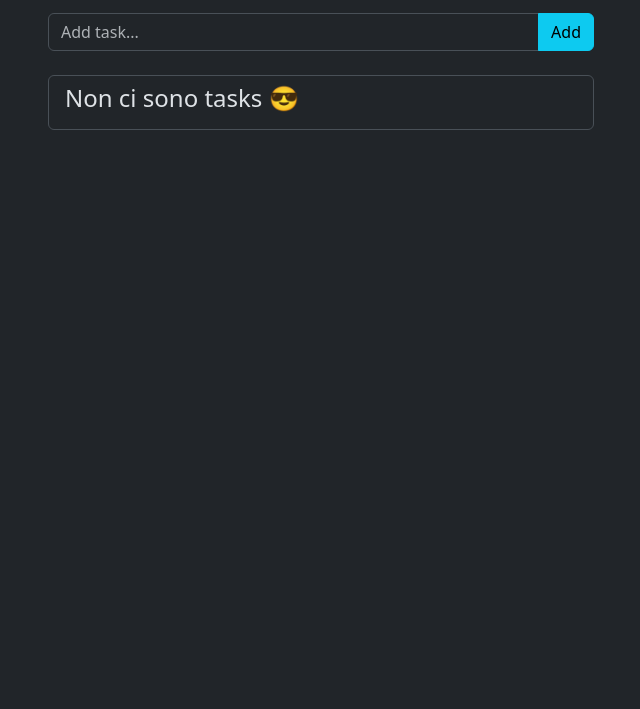
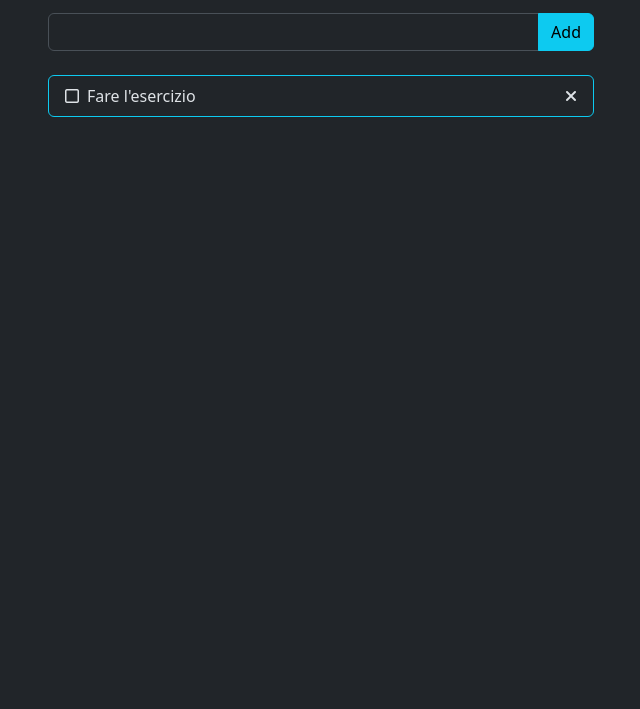
Before and after one commit to monica-harabagiu/vue-todolist, a plain HTML site: page index.html in a window 1280 px wide. Shown: the part 91-800 px from the top of the page, without its empty margins (319-959 px from the left). Drawn offline with nearby package versions, Linux system fonts and the light colour scheme.

Commit message:
add/remove tasks and line-through

```diff
--- a/index.html
+++ b/index.html
@@ -23,9 +23,18 @@
                     <h1 class="text-center">ToDo List</h1>
 
                     <div class="input-group mt-4">
-                        <input type="text" class="form-control" placeholder="Add task..." aria-label="Add task"
-                            aria-describedby="basic-addon2">
-                        <button type="button" class="btn btn-info">Add</button>
+                        <input
+                        v-model="newTask.text"
+                        type="text"
+                        class="form-control"
+                        placeholder="Add task..."
+                        aria-label="Add task"
+                        aria-describedby="basic-addon2">
+
+                        <button
+                        @click="addTask"
+                        type="button"
+                        class="btn btn-info">Add</button>
                     </div>
 
 
@@ -33,10 +42,24 @@
 
                         <li
                         v-if="tasks.length !== 0"
+                        v-for="(element, index) in tasks"
+                        :key="index"
                         class="list-group-item border border-info d-flex align-items-center">
-                            <i class="fa-regular fa-square"></i>
-                            <span class="flex-grow-1 ms-2">Task</span>
-                            <i class="fa-solid fa-xmark"></i>
+                            <i
+                            @click="taskDone(index)"
+                            class="fa-regular fa-square"></i>
+
+                            <span
+                            v-if="(element.done == false)"
+                            class="flex-grow-1 ms-2">{{ element.text }}</span>
+
+                            <span
+                            v-else
+                            class="text-decoration-line-through flex-grow-1 ms-2">{{ element.text }}</span>
+
+                            <i
+                            @click="removeTask"
+                            class="fa-solid fa-xmark"></i>
                         </li>
 
                         <li class="list-group-item" v-else>
--- a/main.js
+++ b/main.js
@@ -3,7 +3,35 @@ const { createApp } = Vue
   createApp({
     data() {
       return {
-        tasks: []
+        newTask: {
+            text: " ",
+            done: false
+        },
+        tasks: [
+            {
+                text: "Fare l'esercizio",
+                done: false
+            }
+        ]
       }
+    },
+    methods: {
+        addTask() {
+
+            if(this.newTask.text !== " "){
+                this.tasks.unshift(this.newTask)
+            }
+
+            this.newTask = {
+                text: " ",
+                done: false
+            }
+        },
+        taskDone(index) {
+            this.tasks[index].done = true
+        },
+        removeTask(index)  {
+            this.tasks.splice(index, 1)
+        }
     }
   }).mount('#app')
```
